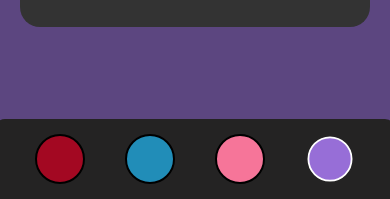
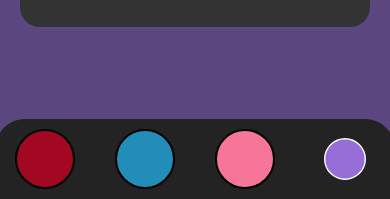
Before and after one commit to PositiveSoda/Login-Form, a plain HTML site: page index.html in a window 390 px wide. Shown: the part 645-844 px from the top of the page. Drawn offline with Linux system fonts and the light colour scheme.

Commit message:
palette update

```diff
--- a/style.css
+++ b/style.css
@@ -202,7 +202,7 @@ button:hover {
     border: 2px solid rgb(0, 0, 0);
     border-radius: 50%;
     cursor: pointer;
-    transition: .4s;
+    transition:  .5s;
 }
 .color:hover {
     border: 2px solid white;
@@ -214,7 +214,7 @@ button:hover {
 
 .colors .color.active {
     border: 2px solid white;
-    transform: scale(.9);
+    transform: scale(.7);
 }
 
 @media (max-width: 720px){
@@ -232,7 +232,8 @@ button:hover {
         bottom: 0px;
         width: 400px;
         height: 80px;
-        border-top-right-radius: 10px;
+        border-top-right-radius: 30px;
+        border-top-left-radius: 30px;
         border-bottom-left-radius: 0;
         left: 50%;
         transform: translateX(-50%);
@@ -244,8 +245,8 @@ button:hover {
         text-align: center;
     }
     .color {
-        width: 50px;
-        height: 50px;
+        width: 60px;
+        height: 60px;
         margin: 0 10px 0;
     }
 }
```
